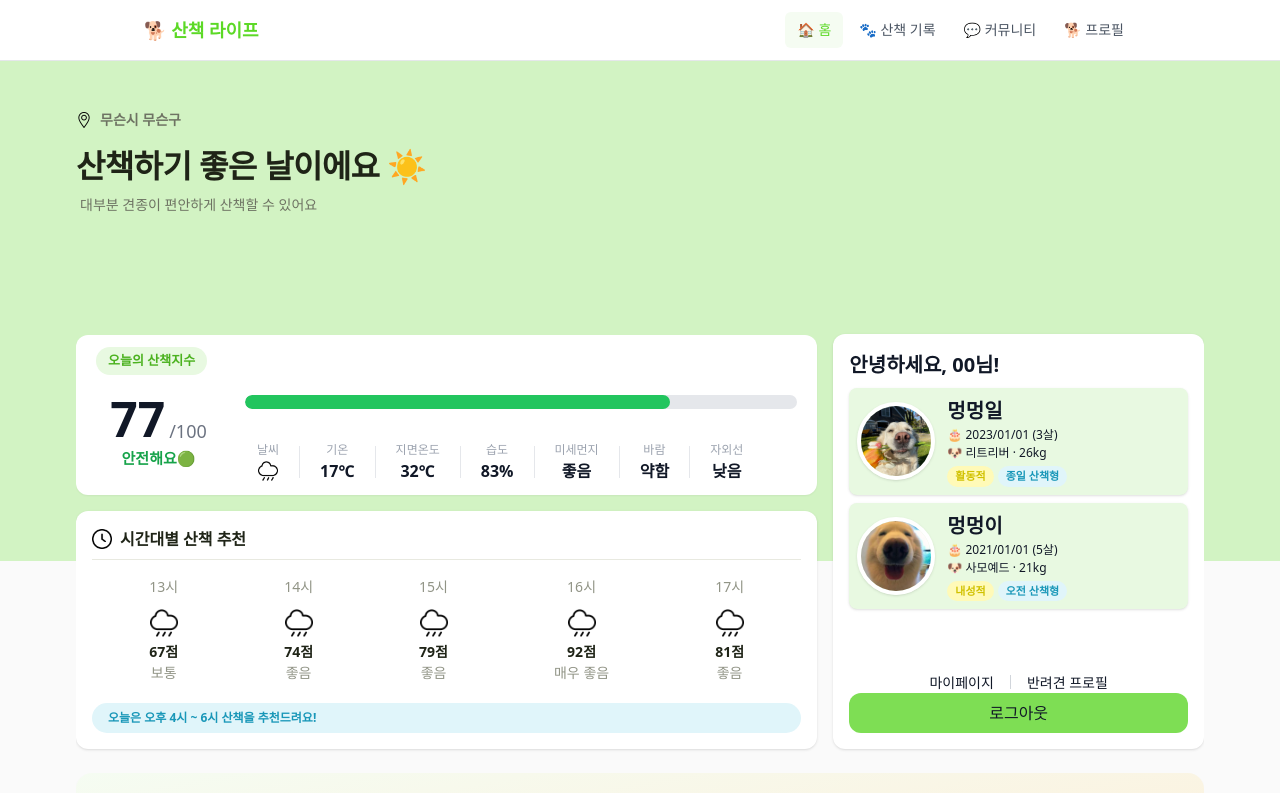
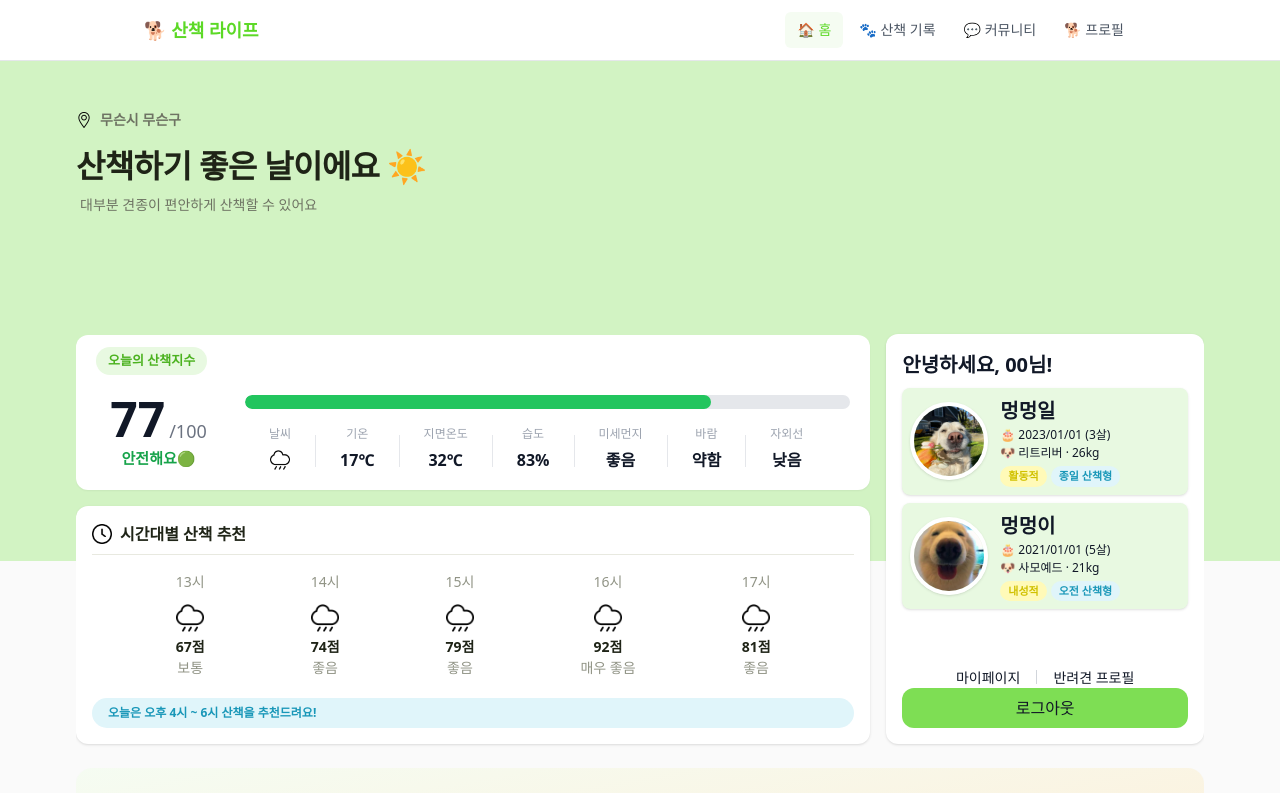
Before and after one commit to wodud17711/first-team-project, a React (Vite) app in the folder frontend/: page / in a window 1280 px wide. Shown: the top 793 px of the page. Built offline with nearby package versions, Linux system fonts and the light colour scheme.

Commit message:
WIP: 홈 UI 작업 중간 저장

```diff
--- a/frontend/src/components/WalkScore.jsx
+++ b/frontend/src/components/WalkScore.jsx
@@ -61,6 +61,34 @@ import locationIcon from '../assets/locationIcon.png'
 import weatherTest from '../assets/weatherTest.png'
 
 
+
+// 날씨요소 코드 줄이는 컴포넌트
+function WeatherItem({ label, value, icon }) {
+  return (
+    <div className="flex flex-col items-center px-[24px]">
+
+      <p className="text-[12px] text-gray-400">
+        {label}
+      </p>
+
+      <div className="h-[35px] flex items-center justify-center">
+        {icon ? (
+          <img
+            src={icon}
+            className="w-[20px] h-[20px] object-contain"
+          />
+        ) : (
+          <p className="text-[16px] font-bold">
+            {value}
+          </p>
+        )}
+      </div>
+
+    </div>
+  )
+}
+
+
 // 날씨 적합도 점수(막대 그래프)
 function WalkScore({ score = 77 }) {
 
@@ -76,7 +104,6 @@ function WalkScore({ score = 77 }) {
         desc: "대부분 견종이 편안하게 산책할 수 있어요"
       };
     }
-
     if (score >= 40) {
       return {
         color: "bg-warning",
@@ -85,7 +112,6 @@ function WalkScore({ score = 77 }) {
         desc: "더위에 약한 반려견은 주의가 필요해요"
       };
     }
-
     return {
       color: "bg-danger",
       label: "위험해요🔴",
@@ -95,6 +121,19 @@ function WalkScore({ score = 77 }) {
   };
 
   const { color, label, title, desc } = getScoreMeta(score);
+
+
+  // 날씨요소 코드 줄이기
+  const weatherItems =[
+    {label: '날씨', icon: weatherTest},
+    {label: '기온', value: '17℃'},
+    {label: '지면온도', value: '32℃'},
+    {label: '습도', value: '83%'},
+    {label: '미세먼지', value: '좋음'},
+    {label: '바람', value: '약함'},
+    {label: '자외선', value: '낮음'},
+  ]
+
 
   return (
     <div className="w-full">
@@ -176,80 +215,21 @@ function WalkScore({ score = 77 }) {
             </div>
 
             {/* 날씨 요소 */}
-            <div className="flex gap-3 mt-4">
+            <div className="flex items-center mt-4">
+              {weatherItems.map((item, index) => (
+                <div key={index} className="flex items-center">
 
-              <div className="flex items-center gap-2 mt-4 bg-transparent">
+                  <WeatherItem
+                    label={item.label}
+                    value={item.value}
+                    icon={item.icon}
+                  />
 
-                {/* 날씨 */}
-                <div className="flex flex-col items-center px-3">
-                  <p className="text-[12px] text-gray-400">날씨</p>
-                  <div className="h-[24px] flex items-center justify-center">
-                    <img src={weatherTest} className="w-[20px] h-[20px]" />
-                  </div>
+                  {index !== weatherItems.length - 1 && (
+                    <div className="w-px h-8 bg-gray-200" />
+                  )}
                 </div>
-
-                <div className="w-px h-8 bg-gray-200" />
-
-                {/* 기온 */}
-                <div className="flex flex-col items-center px-3">
-                  <p className="text-[12px] text-gray-400">기온</p>
-                  <div className="h-[24px] flex items-center justify-center">
-                    <p className="text-[16px] font-bold">17℃</p>
-                  </div>
-                </div>
-
-                <div className="w-px h-8 bg-gray-200" />
-
-                {/* 지면온도 */}
-                <div className="flex flex-col items-center px-3">
-                  <p className="text-[12px] text-gray-400">지면온도</p>
-                  <div className="h-[24px] flex items-center justify-center">
-                    <p className="text-[16px] font-bold">32℃</p>
-                  </div>
-                </div>
-
-                <div className="w-px h-8 bg-gray-200" />
-
-                {/* 습도 */}
-                <div className="flex flex-col items-center px-3">
-                  <p className="text-[12px] text-gray-400">습도</p>
-                  <div className="h-[24px] flex items-center justify-center">
-                    <p className="text-[16px] font-bold">83%</p>
-                  </div>
-                </div>
-
-                <div className="w-px h-8 bg-gray-200" />
-
-                {/* 미세먼지 */}
-                <div className="flex flex-col items-center px-3">
-                  <p className="text-[12px] text-gray-400">미세먼지</p>
-                  <div className="h-[24px] flex items-center justify-center">
-                    <p className="text-[16px] font-bold">좋음</p>
-                  </div>
-                </div>
-
-                <div className="w-px h-8 bg-gray-200" />
-
-                {/* 바람 */}
-                <div className="flex flex-col items-center px-3">
-                  <p className="text-[12px] text-gray-400">바람</p>
-                  <div className="h-[24px] flex items-center justify-center">
-                    <p className="text-[16px] font-bold">약함</p>
-                  </div>
-                </div>
-
-                <div className="w-px h-8 bg-gray-200" />
-
-                {/* 자외선 */}
-                <div className="flex flex-col items-center px-3">
-                  <p className="text-[12px] text-gray-400">자외선</p>
-                  <div className="h-[24px] flex items-center justify-center">
-                    <p className="text-[16px] font-bold">낮음</p>
-                  </div>
-                </div>
-
-              </div>
-
+              ))}
             </div>
 
           </div>
--- a/frontend/src/pages/Home.jsx
+++ b/frontend/src/pages/Home.jsx
@@ -25,7 +25,7 @@ function Home() {
         {/* 상단 콘텐츠 */}
         <section className="
           w-full mx-auto mt-6
-          grid grid-cols-[2fr_1fr] gap-4
+          grid grid-cols-[2.5fr_1fr] gap-4
         ">
           {/* 왼쪽 콘텐츠 - 산책지수 + 날씨 */}
           <div className='flex flex-col gap-4'>
```
